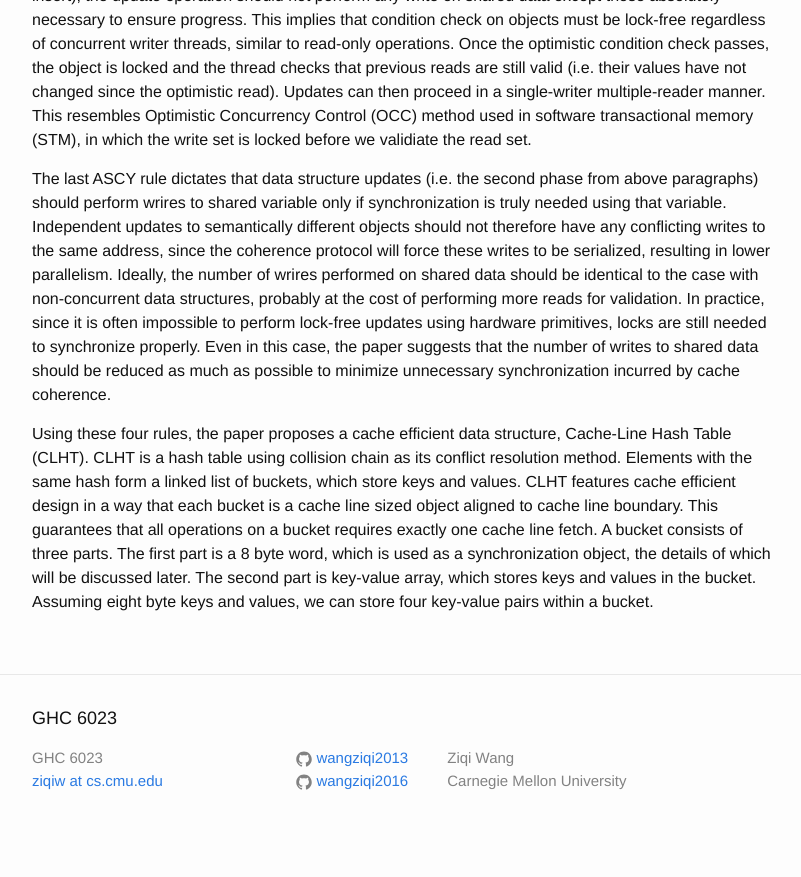
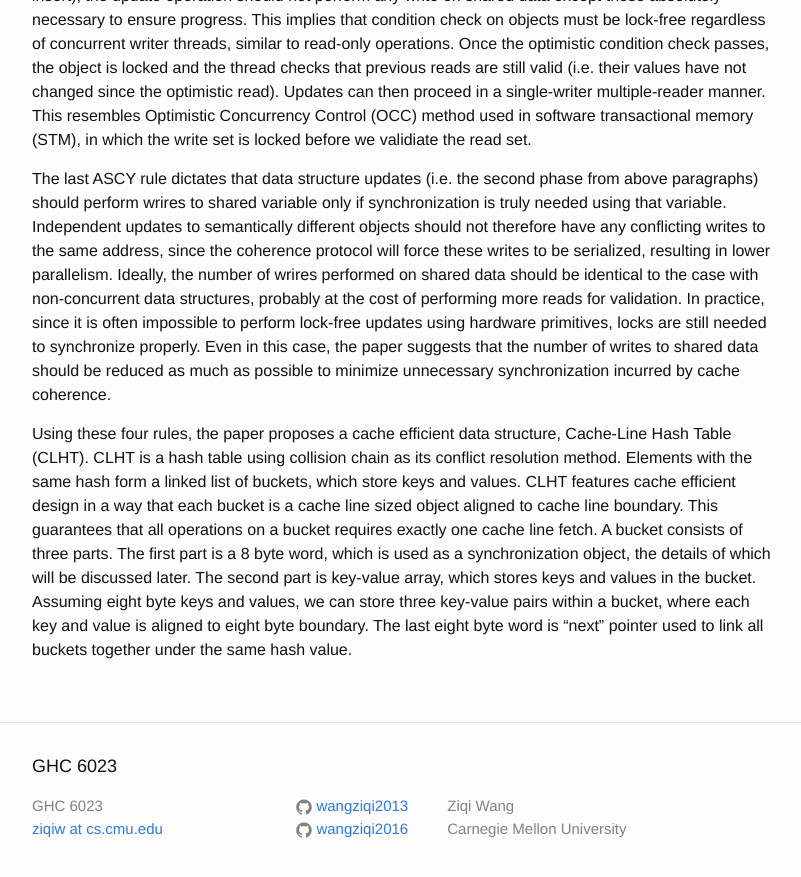
Before and after one commit to wangziqi2013/wangziqi2013.github.io, a Jekyll site: the page built from _posts/2019-11-23-ascy.markdown, in a window 1280 px wide and 900 px high, scrolled down 1738 px. Shown: the top 877 px of the window, without its empty margins (238-1039 px from the left). Built offline with Jekyll 4.4.1, drawn with Linux system fonts in a browser that asks for light colours; before the commit the page ends 2590 px from its top, so only the background shows below that.

Commit message:
Finish CLHT internal

```diff
--- a/_posts/2019-11-23-ascy.markdown
+++ b/_posts/2019-11-23-ascy.markdown
@@ -79,5 +79,6 @@ list of buckets, which store keys and values. CLHT features cache efficient desi
 cache line sized object aligned to cache line boundary. This guarantees that all operations on a bucket requires
 exactly one cache line fetch. A bucket consists of three parts. The first part is a 8 byte word, which is used as
 a synchronization object, the details of which will be discussed later. The second part is key-value array, which
-stores keys and values in the bucket. Assuming eight byte keys and values, we can store four key-value pairs within a
-bucket.
+stores keys and values in the bucket. Assuming eight byte keys and values, we can store three key-value pairs within a
+bucket, where each key and value is aligned to eight byte boundary. The last eight byte word is "next" pointer used
+to link all buckets together under the same hash value.
```
